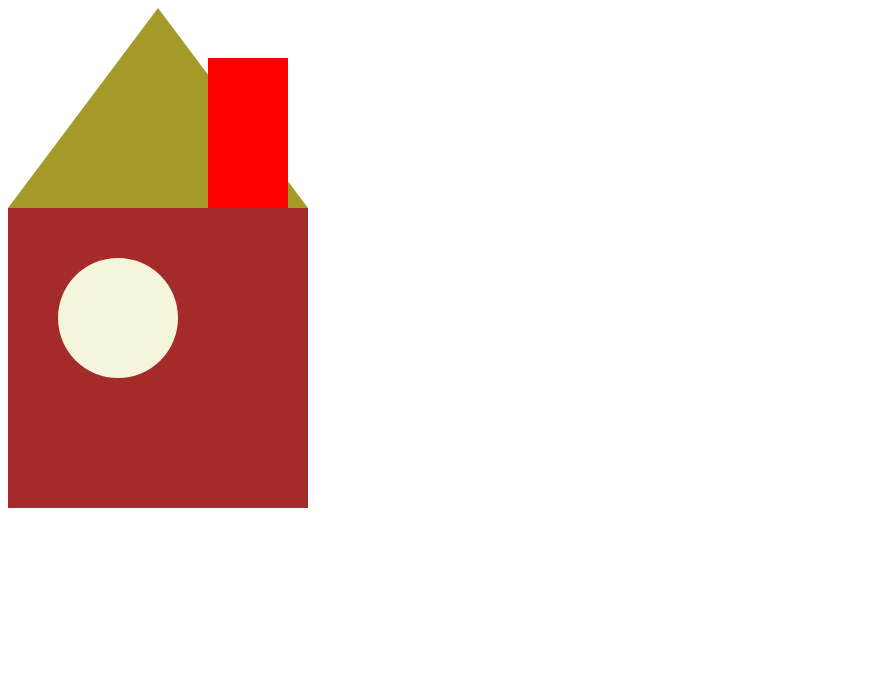
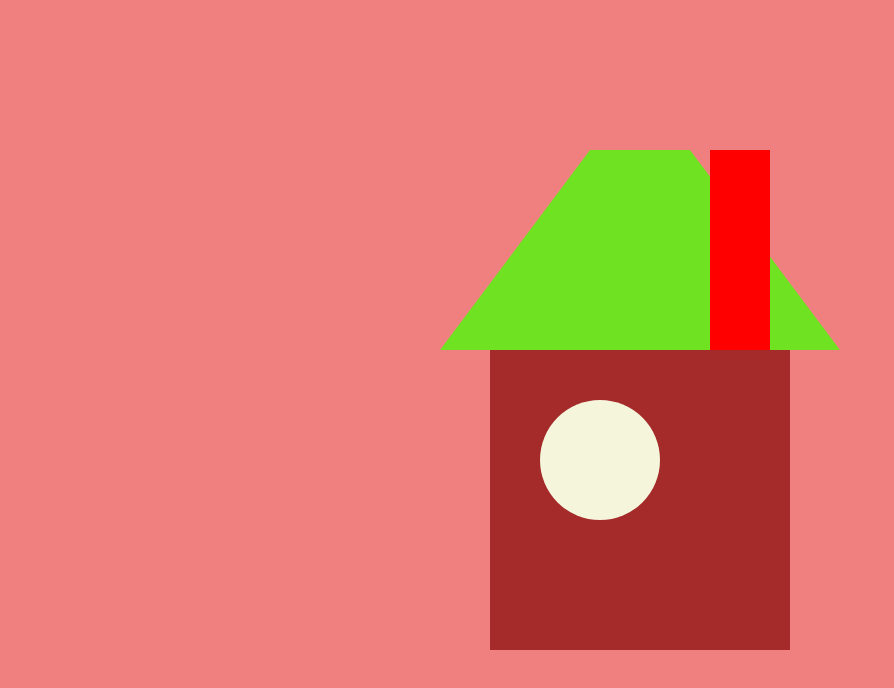
Before and after one commit to Petya1234/Esoft-solutions, a website: page 1/index.html in a window 1280 px wide. Shown: the whole page, without its empty margins (0-894 px from the left). Drawn offline with Linux system fonts and the light colour scheme.

Commit message:
minor update

```diff
--- a/1/index.html
+++ b/1/index.html
@@ -7,12 +7,14 @@
     <link rel="stylesheet" href="style.css">
 </head>
 <body>
+    <div class = "house-object">
+        <div class = 'roof'>
+            <div class = 'chimney'></div>
+        </div>
+        <div class = 'house'>
+            <div class = 'window'></div>
+        </div>
+    </div>
 
-    <div class = 'roof'>
-        <div class = 'chimney'></div>
-    </div>
-    <div class = 'house'>
-        <div class = 'window'></div>
-    </div>
 </body>
 </html>
--- a/1/style.css
+++ b/1/style.css
@@ -1,14 +1,22 @@
+body {
+    display: flex;
+    justify-content: center;
+    align-items: center;
+    height: 100vh;
+    margin: 0;
+    background-color: lightcoral;
+}
 .house {
     width: 300px;
     height: 300px;
     background-color: brown;
 }
 .roof {
-    width: 0;
+    width: 100px;
     height: 0;
     border-left: 150px solid transparent;
     border-right: 150px solid transparent;
-    border-bottom: 200px solid rgb(165, 153, 42);
+    border-bottom: 200px solid rgb(111, 226, 34);
 }
 
 .window {
@@ -23,9 +31,14 @@
 
 .chimney {
     position: relative;
-    width: 80px;
-    height: 150px;
+    width: 60px;
+    height: 200px;
     background-color: red;
-    top: 50px;
-    left: 50px;
+    left: 120px;
 }
+.house-object{
+    display: flex;
+    flex-direction: column;
+    justify-content: center;
+    align-items: center;
+}
```
Also changed, not shown: text.md (deleted, +0 -1 lines), README.md (added).
